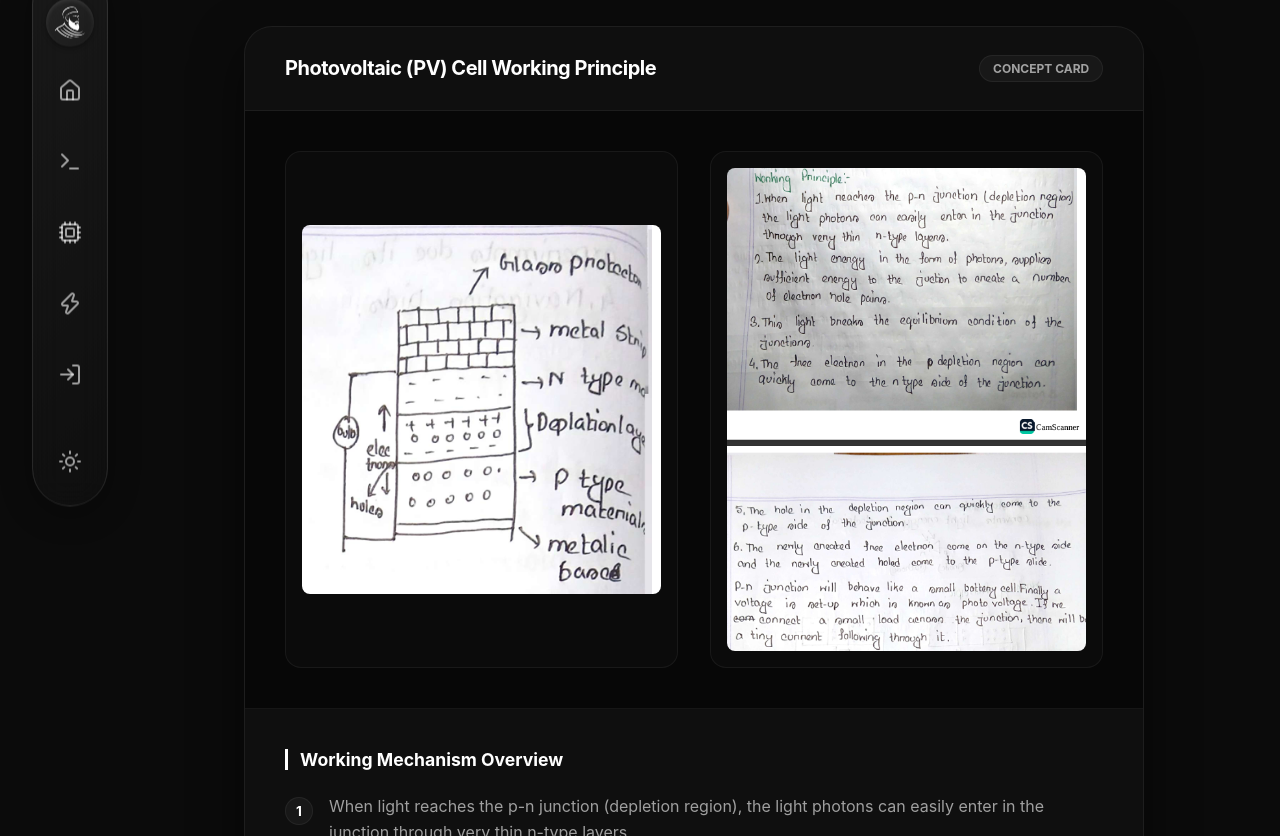
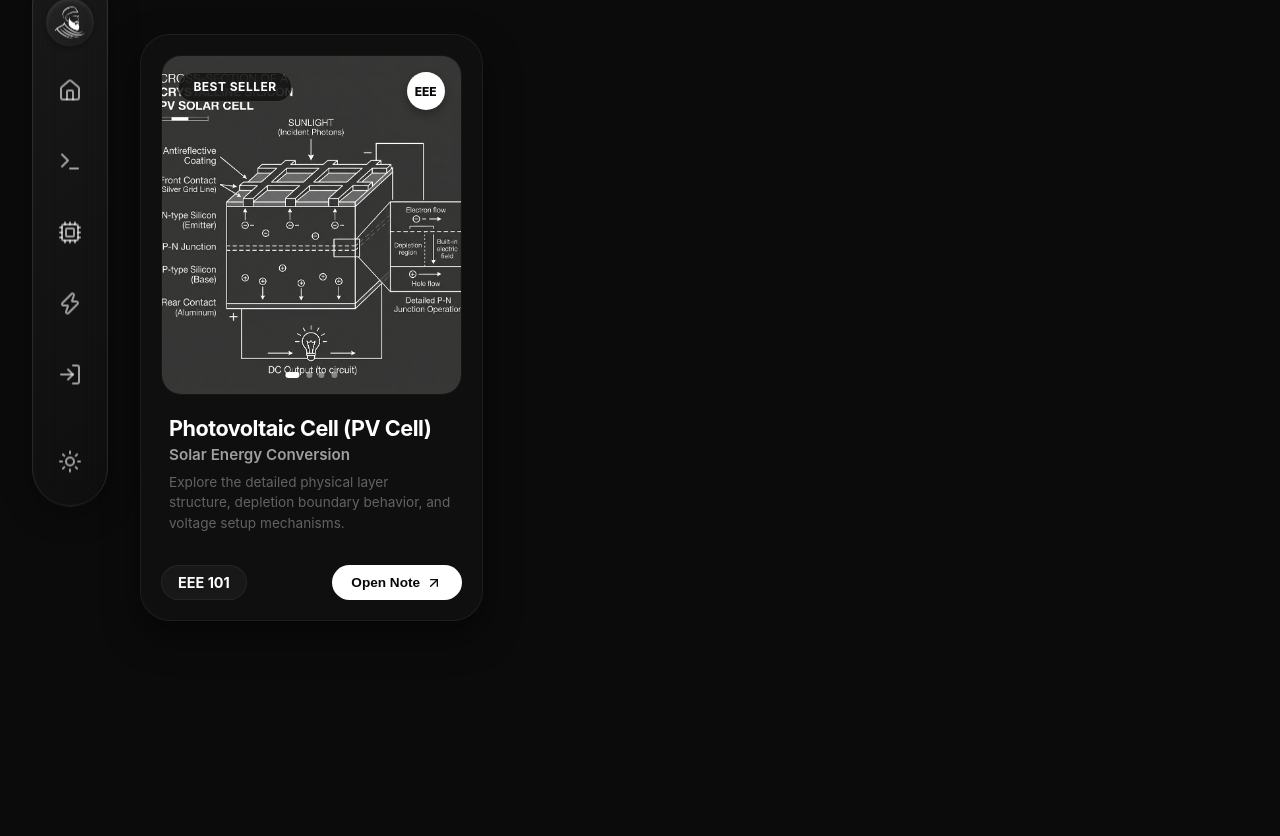
Before and after one commit to mongooseintown/TrashofCSE-Project, a React (Vite) app in the folder frontend/: page /eee in a window 1280 px wide. Shown: the part 164-1000 px from the top of the page. After the commit the page ends 849 px from the top, so only its background shows below. Built offline with nearby package versions, Linux system fonts and the light colour scheme.

Commit message:
Implement Nike product card clone style EEE concept card and notes modal overlay

```diff
--- a/frontend/src/pages/EEE.css
+++ b/frontend/src/pages/EEE.css
@@ -13,7 +13,7 @@
 }
 
 .eee-header {
-  margin-bottom: 3rem;
+  margin-bottom: 3.5rem;
   max-width: 800px;
 }
 
@@ -29,161 +29,281 @@
   font-size: 1.1rem;
 }
 
-/* Flashcard Styles */
-.flashcard-container {
-  max-width: 900px;
-  margin: 0 auto;
+/* Card Grid Layout */
+.card-grid {
+  display: grid;
+  grid-template-columns: repeat(auto-fill, minmax(340px, 1fr));
+  gap: 2.5rem;
+  margin-top: 2rem;
 }
 
-.flashcard {
+/* Premium Nike-inspired product card layout */
+.product-card {
+  width: 100%;
+  max-width: 380px;
   background: var(--card-bg);
   border: 1px solid var(--card-border);
-  border-radius: 28px;
-  overflow: hidden;
-  box-shadow: 0 20px 50px var(--shadow-primary);
-  transition: border-color 0.3s ease, box-shadow 0.3s ease;
+  border-radius: 30px;
+  padding: 1.25rem;
+  box-shadow: 0 15px 35px var(--shadow-primary);
+  transition: transform 0.3s cubic-bezier(0.16, 1, 0.3, 1), box-shadow 0.3s ease, border-color 0.3s ease;
+  position: relative;
+  display: flex;
+  flex-direction: column;
 }
 
-.flashcard:hover {
+.product-card:hover {
+  transform: translateY(-8px);
+  box-shadow: 0 30px 60px var(--shadow-primary);
   border-color: var(--border-secondary);
 }
 
-.flashcard-header {
-  padding: 1.75rem 2.5rem;
+/* Rounded visual container for cover art */
+.card-img-container {
+  width: 100%;
+  height: 340px;
+  border-radius: 20px;
+  overflow: hidden;
+  position: relative;
+  background: var(--bg-landing);
+  border: 1px solid var(--border-primary);
+}
+
+.card-img {
+  width: 100%;
+  height: 100%;
+  object-fit: cover;
+  transition: transform 0.5s ease;
+}
+
+.product-card:hover .card-img {
+  transform: scale(1.04);
+}
+
+/* Top badges inside image */
+.card-tag-badge {
+  position: absolute;
+  top: 1rem;
+  left: 1rem;
+  background: rgba(0, 0, 0, 0.7);
+  backdrop-filter: blur(10px);
+  -webkit-backdrop-filter: blur(10px);
+  border: 1px solid rgba(255, 255, 255, 0.15);
+  color: #ffffff;
+  padding: 0.4rem 0.9rem;
+  border-radius: 50px;
+  font-size: 0.75rem;
+  font-weight: 700;
+  text-transform: uppercase;
+  letter-spacing: 0.5px;
+  z-index: 10;
+}
+
+/* Rounded brand logo badge */
+.card-logo-badge {
+  position: absolute;
+  top: 1rem;
+  right: 1rem;
+  background: #ffffff;
+  color: #070707;
+  width: 38px;
+  height: 38px;
+  border-radius: 50%;
+  display: flex;
+  align-items: center;
+  justify-content: center;
+  font-weight: 800;
+  font-size: 0.75rem;
+  box-shadow: 0 4px 10px rgba(0, 0, 0, 0.3);
+  z-index: 10;
+}
+
+/* Carousel pagination dots at bottom center of cover */
+.card-dots {
+  position: absolute;
+  bottom: 1rem;
+  left: 50%;
+  transform: translateX(-50%);
+  display: flex;
+  gap: 0.4rem;
+  z-index: 10;
+}
+
+.card-dots span {
+  width: 6px;
+  height: 6px;
+  border-radius: 50%;
+  background: rgba(255, 255, 255, 0.4);
+  transition: background 0.2s ease, width 0.2s ease;
+}
+
+.card-dots span.active {
+  background: #ffffff;
+  width: 14px;
+  border-radius: 4px;
+}
+
+/* Card typography details matching the Nike layout */
+.card-details-section {
+  display: flex;
+  flex-direction: column;
+  padding: 1.25rem 0.5rem 0.5rem 0.5rem;
+  flex-grow: 1;
+}
+
+.card-details-section h3 {
+  font-size: 1.35rem;
+  font-weight: 700;
+  margin: 0 0 0.25rem 0;
+  color: var(--text-primary);
+  letter-spacing: -0.5px;
+}
+
+.card-details-section .card-sub {
+  font-size: 0.95rem;
+  font-weight: 600;
+  color: var(--text-secondary);
+  margin-bottom: 0.5rem;
+}
+
+.card-details-section .card-desc {
+  font-size: 0.85rem;
+  line-height: 1.5;
+  color: var(--text-muted);
+  margin-bottom: 1.5rem;
+}
+
+/* Card footer details */
+.card-footer-row {
+  display: flex;
+  justify-content: space-between;
+  align-items: center;
+  margin-top: auto;
+}
+
+.price-pill {
+  background: var(--bg-secondary-hover);
+  border: 1px solid var(--border-primary);
+  padding: 0.5rem 1rem;
+  border-radius: 50px;
+  font-weight: 700;
+  font-size: 0.9rem;
+  color: var(--text-primary);
+}
+
+.buy-pill-btn {
+  background: var(--button-bg);
+  color: var(--button-text);
+  border: none;
+  padding: 0.6rem 1.2rem;
+  border-radius: 50px;
+  font-weight: 700;
+  font-size: 0.85rem;
+  display: flex;
+  align-items: center;
+  gap: 0.4rem;
+  cursor: pointer;
+  transition: transform 0.2s ease, box-shadow 0.2s ease;
+}
+
+.buy-pill-btn:hover {
+  transform: translateY(-1px);
+  box-shadow: 0 4px 12px var(--border-secondary);
+}
+
+/* Modal Overlay Styles */
+.modal-overlay {
+  position: fixed;
+  top: 0;
+  left: 0;
+  width: 100vw;
+  height: 100vh;
+  background: rgba(0, 0, 0, 0.85);
+  display: flex;
+  align-items: center;
+  justify-content: center;
+  z-index: 1000;
+  padding: 2rem;
+  backdrop-filter: blur(8px);
+  -webkit-backdrop-filter: blur(8px);
+}
+
+.modal-content-card {
+  background: var(--bg-primary);
+  border: 1px solid var(--border-primary);
+  width: 100%;
+  max-width: 900px;
+  max-height: 90vh;
+  border-radius: 28px;
+  display: flex;
+  flex-direction: column;
+  overflow: hidden;
+  position: relative;
+  box-shadow: 0 30px 70px rgba(0, 0, 0, 0.8);
+}
+
+.modal-header {
+  padding: 1.5rem 2rem;
   border-bottom: 1px solid var(--border-primary);
   display: flex;
   justify-content: space-between;
   align-items: center;
 }
 
-.flashcard-title {
+.modal-header h2 {
   font-size: 1.25rem;
   font-weight: 700;
+  margin: 0;
   letter-spacing: -0.5px;
 }
 
-.flashcard-tag {
+.modal-close-btn {
+  background: none;
+  border: none;
+  color: var(--text-primary);
+  cursor: pointer;
+  display: flex;
+  align-items: center;
+  justify-content: center;
+  width: 40px;
+  height: 40px;
+  border-radius: 50%;
+  transition: background 0.2s ease;
+}
+
+.modal-close-btn:hover {
   background: var(--bg-secondary-hover);
-  border: 1px solid var(--border-primary);
-  padding: 0.3rem 0.8rem;
-  border-radius: 50px;
-  font-size: 0.75rem;
-  font-weight: 700;
-  text-transform: uppercase;
+}
+
+/* Modal notes scrollable area */
+.modal-notes-body {
+  padding: 2.5rem;
+  overflow-y: auto;
+  display: flex;
+  flex-direction: column;
+  gap: 2.5rem;
+  align-items: center;
+}
+
+.handnote-image-container {
+  width: 100%;
+  display: flex;
+  flex-direction: column;
+  align-items: center;
+  gap: 0.75rem;
+}
+
+.handnote-image-title {
+  font-size: 0.85rem;
+  font-weight: 600;
   color: var(--text-secondary);
 }
 
-/* Images Area (Top) */
-.flashcard-images-section {
-  padding: 2.5rem;
-  background: var(--bg-landing);
-  border-bottom: 1px solid var(--border-primary);
-  display: flex;
-  flex-direction: column;
-  gap: 2rem;
-  align-items: center;
-}
-
-.images-row {
-  display: flex;
-  gap: 2rem;
-  width: 100%;
-  justify-content: center;
-  flex-wrap: wrap;
-}
-
-.pv-image-wrapper {
-  flex: 1;
-  min-width: 300px;
-  max-width: 420px;
-  background: var(--bg-primary);
-  border: 1px solid var(--border-primary);
-  border-radius: 16px;
-  padding: 1rem;
-  display: flex;
-  align-items: center;
-  justify-content: center;
-  overflow: hidden;
-  transition: border-color 0.3s ease;
-}
-
-.pv-image-wrapper:hover {
-  border-color: var(--border-secondary);
-}
-
-.pv-cell-img {
+.modal-handnote-img {
   width: 100%;
   height: auto;
-  border-radius: 8px;
-  object-fit: contain;
-  transition: filter 0.3s ease;
+  max-width: 800px;
+  border-radius: 16px;
+  border: 1px solid var(--border-secondary);
+  box-shadow: 0 10px 30px rgba(0, 0, 0, 0.4);
 }
-
-/* In light mode, handwritten images on white paper look much cleaner with a slight boost */
-[data-theme="light"] .pv-cell-img {
-  filter: contrast(1.05) brightness(0.98);
-}
-
-/* Text Area (Bottom) */
-.flashcard-text-section {
-  padding: 2.5rem;
-}
-
-.concept-subtitle {
-  font-size: 1.1rem;
-  font-weight: 700;
-  margin-bottom: 1.5rem;
-  color: var(--text-primary);
-  border-left: 3px solid var(--text-primary);
-  padding-left: 0.75rem;
-}
-
-.working-steps {
-  list-style: none;
-  display: flex;
-  flex-direction: column;
-  gap: 1.25rem;
-}
-
-.working-steps li {
-  display: flex;
-  gap: 1rem;
-  align-items: flex-start;
-}
-
-.step-num {
-  background: var(--bg-secondary-hover);
-  border: 1px solid var(--border-primary);
-  color: var(--text-primary);
-  width: 28px;
-  height: 28px;
-  border-radius: 50%;
-  display: flex;
-  align-items: center;
-  justify-content: center;
-  font-size: 0.85rem;
-  font-weight: 700;
-  flex-shrink: 0;
-  margin-top: 0.15rem;
-}
-
-.step-desc {
-  font-size: 1rem;
-  line-height: 1.6;
-  color: var(--text-secondary);
-}
-
-.step-desc strong {
-  color: var(--text-primary);
-}
-
-.concept-summary {
-  margin-top: 2rem;
-  padding: 1.5rem;
-  background: var(--bg-secondary);
-  border: 1px solid var(--border-primary);
-  border-radius: 16px;
-  font-size: 0.95rem;
-  line-height: 1.6;
-  color: var(--text-secondary);
-}
--- a/frontend/src/pages/EEE.jsx
+++ b/frontend/src/pages/EEE.jsx
@@ -1,71 +1,99 @@
-import React from 'react';
+import React, { useState } from 'react';
+import { X, ArrowUpRight } from 'lucide-react';
 import './EEE.css';
 
 const EEE = () => {
-  const steps = [
-    "When light reaches the p-n junction (depletion region), the light photons can easily enter in the junction through very thin n-type layers.",
-    "The light energy in the form of photons, supplies sufficient energy to the junction to create a number of electron-hole pairs.",
-    "This light breaks the equilibrium condition of the junctions.",
-    "The free electron in the depletion region can quickly come to the n-type side of the junction.",
-    "The hole in the depletion region can quickly come to the p-type side of the junction.",
-    "The newly created free electron come on the n-type side and the newly created hole come to the p-type side."
-  ];
+  const [isModalOpen, setIsModalOpen] = useState(false);
 
   return (
     <div className="eee-container">
       {/* Page Header */}
       <div className="eee-header">
         <h1>EEE Study Portal</h1>
-        <p>Interactive engineering concept visualization cards and lecture resources.</p>
+        <p>Interactive study cards and lecture notes modeled after modern designs.</p>
       </div>
 
-      {/* Flashcard Container */}
-      <div className="flashcard-container">
-        <div className="flashcard">
-          {/* Card Header */}
-          <div className="flashcard-header">
-            <span className="flashcard-title">Photovoltaic (PV) Cell Working Principle</span>
-            <span className="flashcard-tag">Concept Card</span>
+      {/* Card Grid */}
+      <div className="card-grid">
+        {/* PV Cell Product-Style Card */}
+        <div className="product-card" onClick={() => setIsModalOpen(true)}>
+          {/* Card Top Image Cover */}
+          <div className="card-img-container">
+            <span className="card-tag-badge">Best Seller</span>
+            <div className="card-logo-badge">EEE</div>
+
+            <img
+              src="/pv-cell-cover.png"
+              alt="Photovoltaic Solar Cell"
+              className="card-img"
+            />
+
+            {/* Pagination dots mimicking Nike card pagination */}
+            <div className="card-dots">
+              <span className="active"></span>
+              <span></span>
+              <span></span>
+              <span></span>
+            </div>
           </div>
 
-          {/* Card Images (Top Section) */}
-          <div className="flashcard-images-section">
-            <div className="images-row">
-              <div className="pv-image-wrapper" title="PV Cell Layers Diagram">
+          {/* Card Content details */}
+          <div className="card-details-section">
+            <h3>Photovoltaic Cell (PV Cell)</h3>
+            <span className="card-sub">Solar Energy Conversion</span>
+            <p className="card-desc">
+              Explore the detailed physical layer structure, depletion boundary behavior, and voltage setup mechanisms.
+            </p>
+          </div>
+
+          {/* Card Footer row */}
+          <div className="card-footer-row">
+            <span className="price-pill">EEE 101</span>
+            <button className="buy-pill-btn" onClick={(e) => {
+              e.stopPropagation();
+              setIsModalOpen(true);
+            }}>
+              Open Note <ArrowUpRight size={16} />
+            </button>
+          </div>
+        </div>
+      </div>
+
+      {/* Modal containing handwritten notes serially */}
+      {isModalOpen && (
+        <div className="modal-overlay" onClick={() => setIsModalOpen(false)}>
+          <div className="modal-content-card" onClick={(e) => e.stopPropagation()}>
+            {/* Modal Header */}
+            <div className="modal-header">
+              <h2>PV Cell - Handwritten Lecture Notes</h2>
+              <button className="modal-close-btn" onClick={() => setIsModalOpen(false)} title="Close">
+                <X size={20} />
+              </button>
+            </div>
+
+            {/* Modal notes body displaying images serially */}
+            <div className="modal-notes-body">
+              <div className="handnote-image-container">
+                <span className="handnote-image-title">Part 1: Layer Schematic and Construction Diagram</span>
                 <img
                   src="/pv-cell-2.png"
-                  alt="PV Cell Layers Diagram"
-                  className="pv-cell-img"
+                  alt="PV Cell Schematic Diagram"
+                  className="modal-handnote-img"
                 />
               </div>
-              <div className="pv-image-wrapper" title="Working Principle Handwritten Scan">
+
+              <div className="handnote-image-container">
+                <span className="handnote-image-title">Part 2: Working Mechanism & Charge Transitions</span>
                 <img
                   src="/pv-cell-1.png"
-                  alt="Working Principle Handwritten Scan"
-                  className="pv-cell-img"
+                  alt="Working Mechanism Details"
+                  className="modal-handnote-img"
                 />
               </div>
             </div>
           </div>
-
-          {/* Card Text Description (Bottom Section) */}
-          <div className="flashcard-text-section">
-            <h3 className="concept-subtitle">Working Mechanism Overview</h3>
-            <ol className="working-steps">
-              {steps.map((step, index) => (
-                <li key={index}>
-                  <div className="step-num">{index + 1}</div>
-                  <div className="step-desc">{step}</div>
-                </li>
-              ))}
-            </ol>
-
-            <div className="concept-summary">
-              <strong>P-n junction behavior:</strong> The P-n junction acts like a small battery cell. Finally, a photo voltage is set up. If a small load is connected across the junction, a tiny electric current flows through the circuit.
-            </div>
-          </div>
         </div>
-      </div>
+      )}
     </div>
   );
 };
```
Also changed, not shown: frontend/public/pv-cell-cover.png (added).
